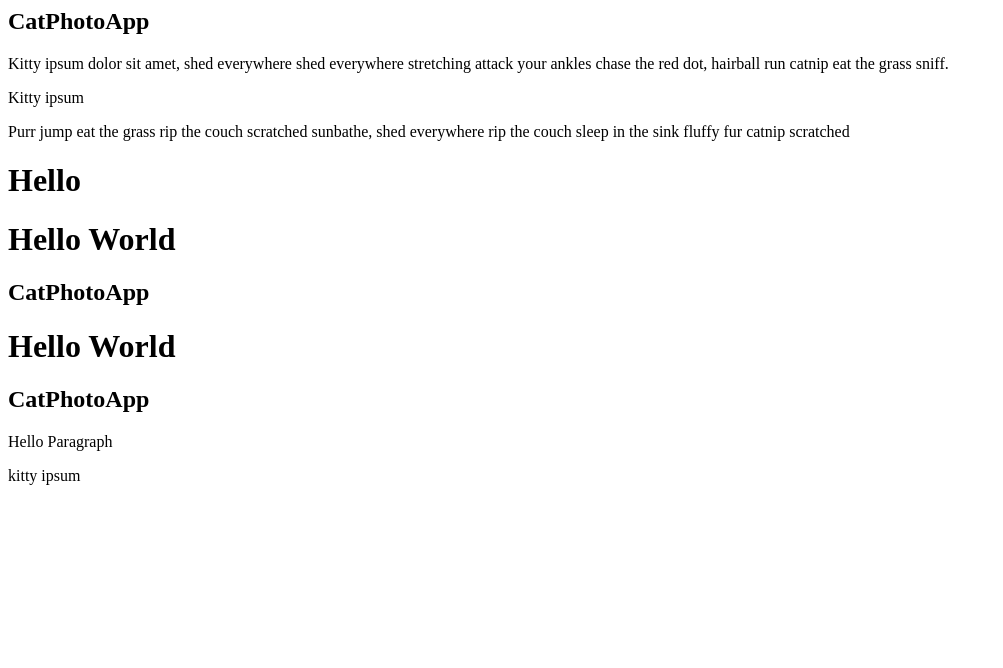
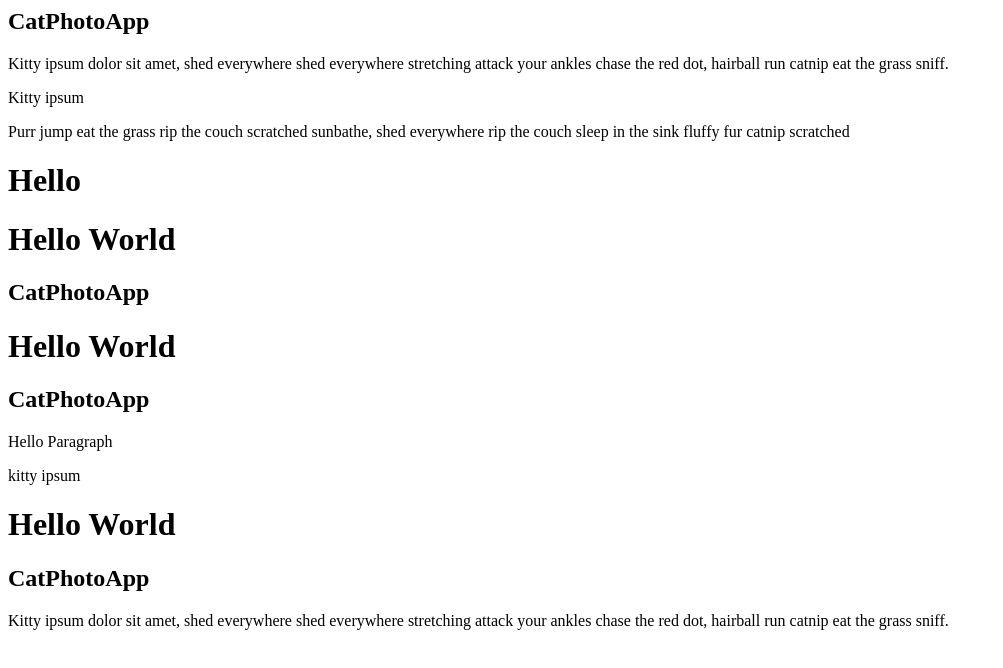
Before and after one commit to Mitalisrivastava123/HTMLHANDSON, a plain HTML site: page index.html in a window 1280 px wide. Shown: the whole page, without its empty margins (0-1003 px from the left). Drawn offline with Linux system fonts and the light colour scheme.

Commit message:
sixth commit

```diff
--- a/index.html
+++ b/index.html
@@ -21,3 +21,21 @@
 
 <!-- Added p element -->
 <p>kitty ipsum</p>
+
+
+<!-- Commented content  -->
+<!-- uncomment h1 element  -->
+
+<!-- <h1>Hello World</h1>
+
+<h2>CatPhotoApp</h2>
+
+<p>Kitty ipsum dolor sit amet, shed everywhere shed everywhere stretching attack your ankles chase the red dot, hairball run catnip eat the grass sniff.</p> -->
+
+
+<!-- uncommented content  -->
+<h1>Hello World</h1>
+
+<h2>CatPhotoApp</h2>
+
+<p>Kitty ipsum dolor sit amet, shed everywhere shed everywhere stretching attack your ankles chase the red dot, hairball run catnip eat the grass sniff.</p>
```
